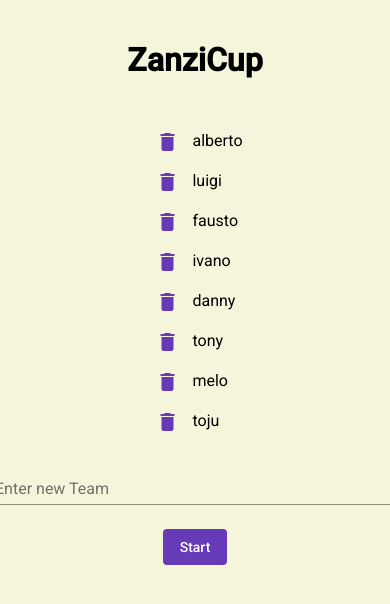
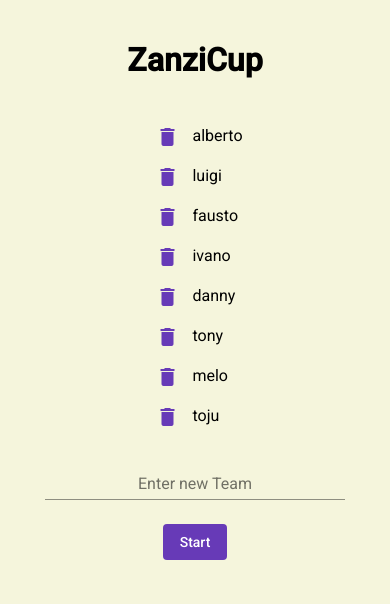
Before and after one commit to IvanoAlvino/warzoneSquads, an Angular app: page / in a window 390 px wide. Shown: the top 604 px of the page. Built offline with nearby package versions, Linux system fonts and the light colour scheme.

Commit message:
Improve input UI on mobiles

```diff
--- a/src/app/setup-teams/setup-teams.component.scss
+++ b/src/app/setup-teams/setup-teams.component.scss
@@ -5,7 +5,8 @@
 }
 
 .input {
-	width: 400px;
+	min-width: 300px;
+  text-align: center;
 	margin-top: 20px;
 }
 
```
